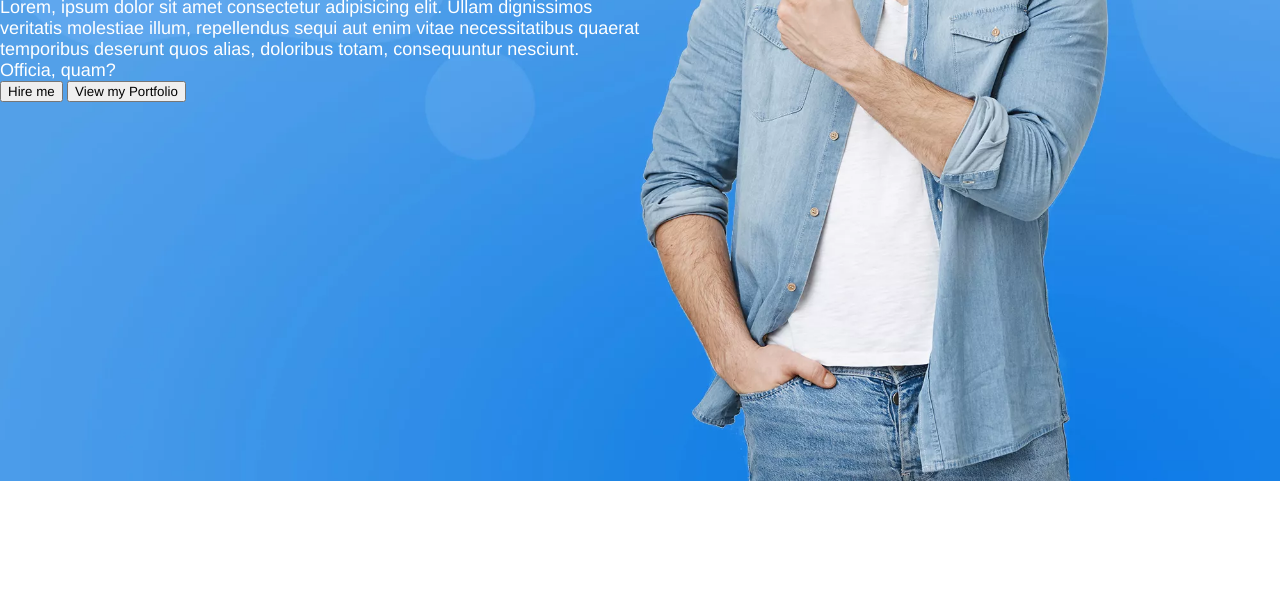
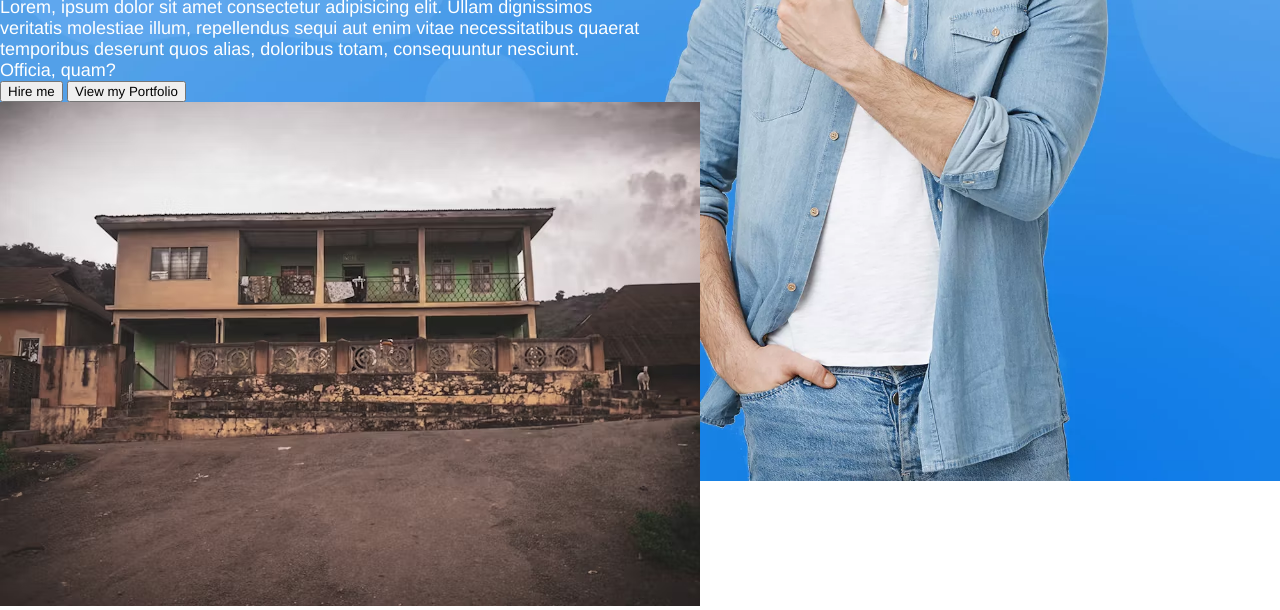
Before and after one commit to RemedyOnline/MyPortfolioWebsite, a plain HTML site: page index.html in a window 1280 px wide. Shown: the part 425-1035 px from the top of the page. Before the commit the page ends 906 px from the top, so only its background shows below. Drawn offline with Linux system fonts and the light colour scheme.

Commit message:
third commit

```diff
--- a/index.html
+++ b/index.html
@@ -35,6 +35,7 @@
         <button class="textSize">Hire me</button>
         <button>View my Portfolio</button>
       </div>
+      <div><img src="assets/images/house.jpg" alt=""></div>
     </section>
   </body>
 </html>
```
